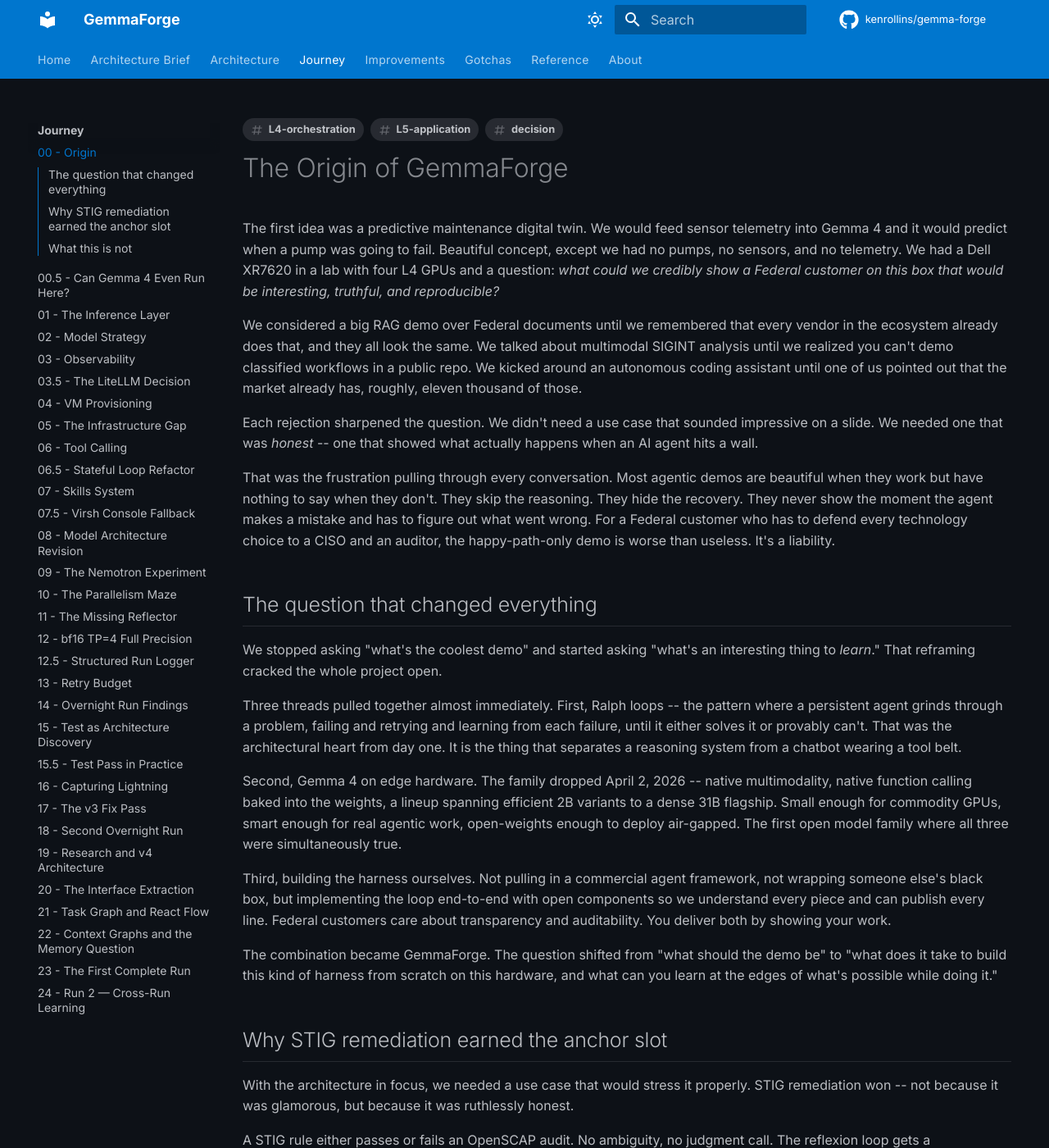
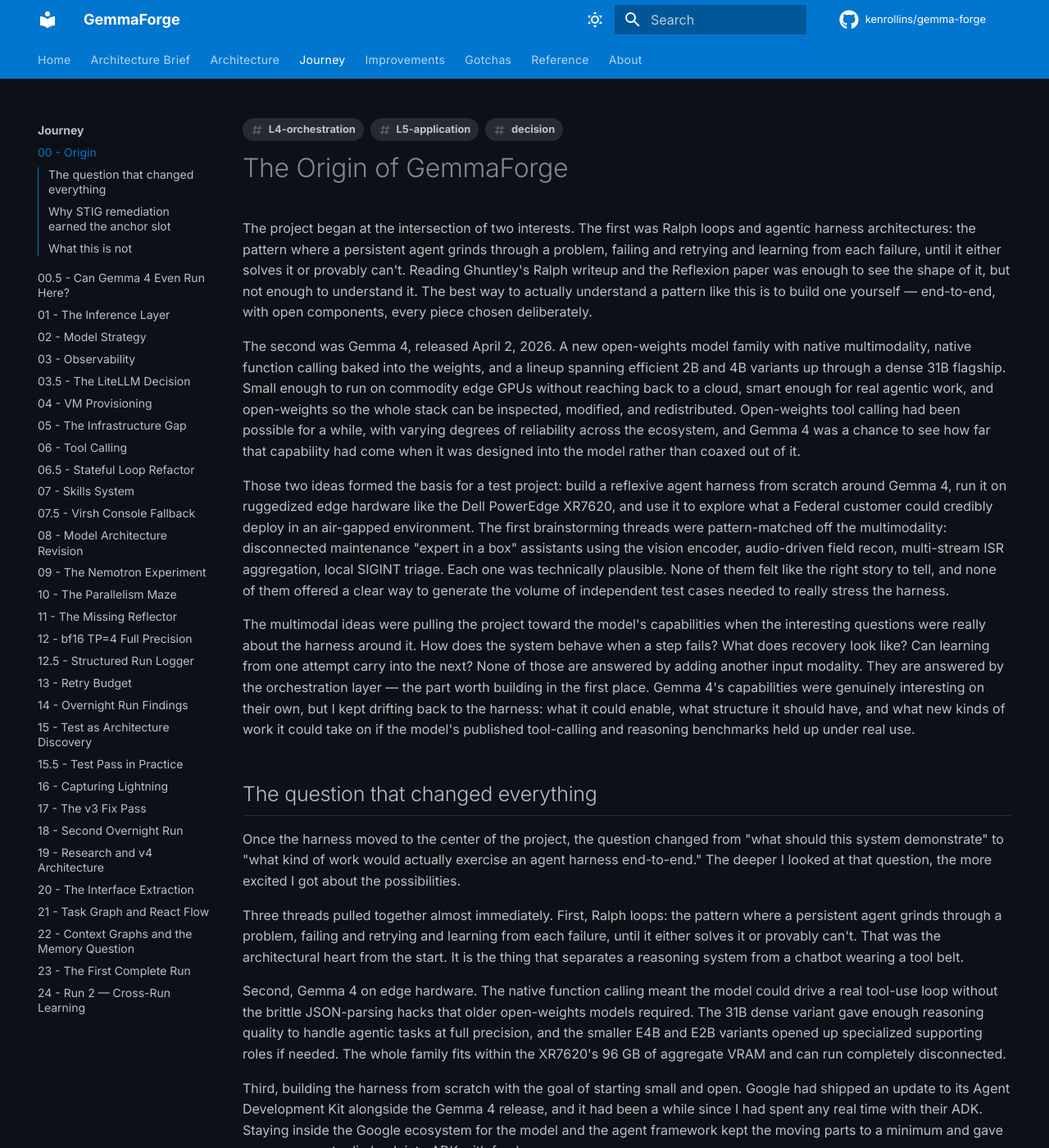
Before and after one commit to kenrollins/gemma-forge, an MkDocs documentation site: the page built from docs/journal/journey/00-origin.md, in a window 1280 px wide and 1400 px high. Shown: the whole window at 82% size. Built offline with MkDocs 1.6.1 and Material for MkDocs 9.7.7, drawn with Linux system fonts in a browser that asks for light colours; comment, search, counter and statistics services are not loaded; some of the changed text lies outside the part shown.

Commit message:
docs(journal): refine origin entry
Tighten the GemmaForge origin story around the two interests that
started the project (Ralph loops and Gemma 4), the ADK update that
landed alongside the Gemma 4 release, and the rationale for choosing
STIG remediation as the anchor use case.

Co-Authored-By: Claude Opus 4.6 (1M context) <noreply@anthropic.com>

```diff
--- a/docs/journal/journey/00-origin.md
+++ b/docs/journal/journey/00-origin.md
@@ -9,98 +9,41 @@ related:
   - journey/02-model-strategy
   - architecture/00-system-architecture
   - architecture/01-reflexive-agent-harness-failure-modes
-one_line: "How GemmaForge went from 'what could we show a Federal customer on an XR7620' to 'an exploration of Ralph loops and Gemma 4 at the edge with a roll-your-own harness.'"
+one_line: "How GemmaForge went from 'what could we credibly show a Federal customer on an XR7620' to 'an exploration of Ralph loops and Gemma 4 at the edge with a roll-your-own harness.'"
 ---
 
 # The Origin of GemmaForge
 
-The first idea was a predictive maintenance digital twin. We would feed
-sensor telemetry into Gemma 4 and it would predict when a pump was going
-to fail. Beautiful concept, except we had no pumps, no sensors, and no
-telemetry. We had a Dell XR7620 in a lab with four L4 GPUs and a
-question: *what could we credibly show a Federal customer on this box
-that would be interesting, truthful, and reproducible?*
+The project began at the intersection of two interests. The first was Ralph loops and agentic harness architectures: the pattern where a persistent agent grinds through a problem, failing and retrying and learning from each failure, until it either solves it or provably can't. Reading Ghuntley's Ralph writeup and the Reflexion paper was enough to see the shape of it, but not enough to understand it. The best way to actually understand a pattern like this is to build one yourself — end-to-end, with open components, every piece chosen deliberately.
 
-We considered a big RAG demo over Federal documents until we remembered
-that every vendor in the ecosystem already does that, and they all look
-the same. We talked about multimodal SIGINT analysis until we realized
-you can't demo classified workflows in a public repo. We kicked around
-an autonomous coding assistant until one of us pointed out that the
-market already has, roughly, eleven thousand of those.
+The second was Gemma 4, released April 2, 2026. A new open-weights model family with native multimodality, native function calling baked into the weights, and a lineup spanning efficient 2B and 4B variants up through a dense 31B flagship. Small enough to run on commodity edge GPUs without reaching back to a cloud, smart enough for real agentic work, and open-weights so the whole stack can be inspected, modified, and redistributed. Open-weights tool calling had been possible for a while, with varying degrees of reliability across the ecosystem, and Gemma 4 was a chance to see how far that capability had come when it was designed into the model rather than coaxed out of it.
 
-Each rejection sharpened the question. We didn't need a use case that
-sounded impressive on a slide. We needed one that was *honest* -- one
-that showed what actually happens when an AI agent hits a wall.
+Those two ideas formed the basis for a test project: build a reflexive agent harness from scratch around Gemma 4, run it on ruggedized edge hardware like the Dell PowerEdge XR7620, and use it to explore what a Federal customer could credibly deploy in an air-gapped environment. The first brainstorming threads were pattern-matched off the multimodality: disconnected maintenance "expert in a box" assistants using the vision encoder, audio-driven field recon, multi-stream ISR aggregation, local SIGINT triage. Each one was technically plausible. None of them felt like the right story to tell, and none of them offered a clear way to generate the volume of independent test cases needed to really stress the harness.
 
-That was the frustration pulling through every conversation. Most
-agentic demos are beautiful when they work but have nothing to say when
-they don't. They skip the reasoning. They hide the recovery. They never
-show the moment the agent makes a mistake and has to figure out what
-went wrong. For a Federal customer who has to defend every technology
-choice to a CISO and an auditor, the happy-path-only demo is worse than
-useless. It's a liability.
+The multimodal ideas were pulling the project toward the model's capabilities when the interesting questions were really about the harness around it. How does the system behave when a step fails? What does recovery look like? Can learning from one attempt carry into the next? None of those are answered by adding another input modality. They are answered by the orchestration layer — the part worth building in the first place. Gemma 4's capabilities were genuinely interesting on their own, but I kept drifting back to the harness: what it could enable, what structure it should have, and what new kinds of work it could take on if the model's published tool-calling and reasoning benchmarks held up under real use.
 
 ## The question that changed everything
 
-We stopped asking "what's the coolest demo" and started asking "what's
-an interesting thing to *learn*." That reframing cracked the whole
-project open.
+Once the harness moved to the center of the project, the question changed from "what should this system demonstrate" to "what kind of work would actually exercise an agent harness end-to-end." The deeper I looked at that question, the more excited I got about the possibilities.
 
-Three threads pulled together almost immediately. First, Ralph loops --
-the pattern where a persistent agent grinds through a problem, failing
-and retrying and learning from each failure, until it either solves it
-or provably can't. That was the architectural heart from day one. It is
-the thing that separates a reasoning system from a chatbot wearing a
-tool belt.
+Three threads pulled together almost immediately. First, Ralph loops: the pattern where a persistent agent grinds through a problem, failing and retrying and learning from each failure, until it either solves it or provably can't. That was the architectural heart from the start. It is the thing that separates a reasoning system from a chatbot wearing a tool belt.
 
-Second, Gemma 4 on edge hardware. The family dropped April 2, 2026 --
-native multimodality, native function calling baked into the weights, a
-lineup spanning efficient 2B variants to a dense 31B flagship. Small
-enough for commodity GPUs, smart enough for real agentic work,
-open-weights enough to deploy air-gapped. The first open model family
-where all three were simultaneously true.
+Second, Gemma 4 on edge hardware. The native function calling meant the model could drive a real tool-use loop without the brittle JSON-parsing hacks that older open-weights models required. The 31B dense variant gave enough reasoning quality to handle agentic tasks at full precision, and the smaller E4B and E2B variants opened up specialized supporting roles if needed. The whole family fits within the XR7620's 96 GB of aggregate VRAM and can run completely disconnected.
 
-Third, building the harness ourselves. Not pulling in a commercial agent
-framework, not wrapping someone else's black box, but implementing the
-loop end-to-end with open components so we understand every piece and
-can publish every line. Federal customers care about transparency and
-auditability. You deliver both by showing your work.
+Third, building the harness from scratch with the goal of starting small and open. Google had shipped an update to its Agent Development Kit alongside the Gemma 4 release, and it had been a while since I had spent any real time with their ADK. Staying inside the Google ecosystem for the model and the agent framework kept the moving parts to a minimum and gave me an excuse to dig back into ADK with fresh eyes.
 
-The combination became GemmaForge. The question shifted from "what
-should the demo be" to "what does it take to build this kind of harness
-from scratch on this hardware, and what can you learn at the edges of
-what's possible while doing it."
+The combination needed a name so the repo could exist on GitHub. "Forge" stuck because that is roughly what a Ralph loop does: refine something inside a self-contained environment over repeated cycles until it is ready to come out. Pair it with the model and the project had a name.
 
 ## Why STIG remediation earned the anchor slot
 
-With the architecture in focus, we needed a use case that would stress
-it properly. STIG remediation won -- not because it was glamorous, but
-because it was ruthlessly honest.
+With the architecture in focus, we needed a use case that would stress it properly. Several candidates came up: legacy code migration (fail a lot, eventually succeed), automated log scrubbing, self-healing tactical network configs. Each had merit. STIG remediation won, not because it was glamorous, but because it was ruthlessly honest.
 
-A STIG rule either passes or fails an OpenSCAP audit. No ambiguity, no
-judgment call. The reflexion loop gets a deterministic success signal,
-which means we can measure whether persistence actually helps or whether
-the agent is just thrashing. A STIG fix modifies a live system, so
-there is real, measurable damage possible -- making revert-on-failure a
-first-class concern instead of a footnote. And every Federal agency has
-a STIG compliance problem and an administrator who is terrified of
-breaking a mission app while hardening a box, so the narrative lands
-without explanation.
+A STIG rule either passes or fails an OpenSCAP audit. No ambiguity, no judgment call. The reflexion loop gets a deterministic success signal, which means we can measure whether persistence actually helps or whether the agent is just thrashing. A STIG fix modifies a live system, so there is real, measurable damage possible, which makes revert-on-failure a first-class concern instead of a footnote. And every Federal agency has a STIG compliance problem and an administrator who is terrified of breaking a mission app while hardening a box, so the narrative lands without explanation.
 
-Best of all, STIG rules fail in *interesting* ways. Sudo breaks. A
-service won't restart. A config file has an unexpected comment that
-trips a regex. These are exactly the failure modes that stress a harness
-design, and stress-testing was where we wanted to spend our time.
+Best of all, STIG rules fail in *interesting* ways. Sudo breaks. A service won't restart. A config file has an unexpected comment that trips a regex. The audit system gets locked into immutable mode. These are exactly the failure modes that stress a harness design, and stress-testing was where I wanted to spend the time.
 
-STIG is the anchor use case, not the only one. The skills system was in
-the design from the start -- `skills/stig-rhel9/` alongside planned
-`skills/cve-response/`, `skills/service-recovery/`, and whatever comes
-next. The patterns here apply to any problem where a reflexion loop adds
-value. STIG is the first witness.
+STIG is the anchor use case, not the only one. The skills system was in the design from the start. `skills/stig-rhel9/` alongside planned stubs for other compliance and operations scenarios. The patterns here apply to any problem where a reflexion loop adds value. STIG is the first witness.
 
 ## What this is not
 
-GemmaForge is not a product, not an official Dell reference
-architecture, and not a competitor to commercial agentic-AI platforms.
-It is personal exploration published as reference material -- built to
-teach the patterns, not to sell a solution.
+GemmaForge is not a product, not an official Dell reference architecture, and not a competitor to commercial agentic-AI platforms. It is personal exploration published as reference material, built to teach the patterns, not to sell a solution.
```
